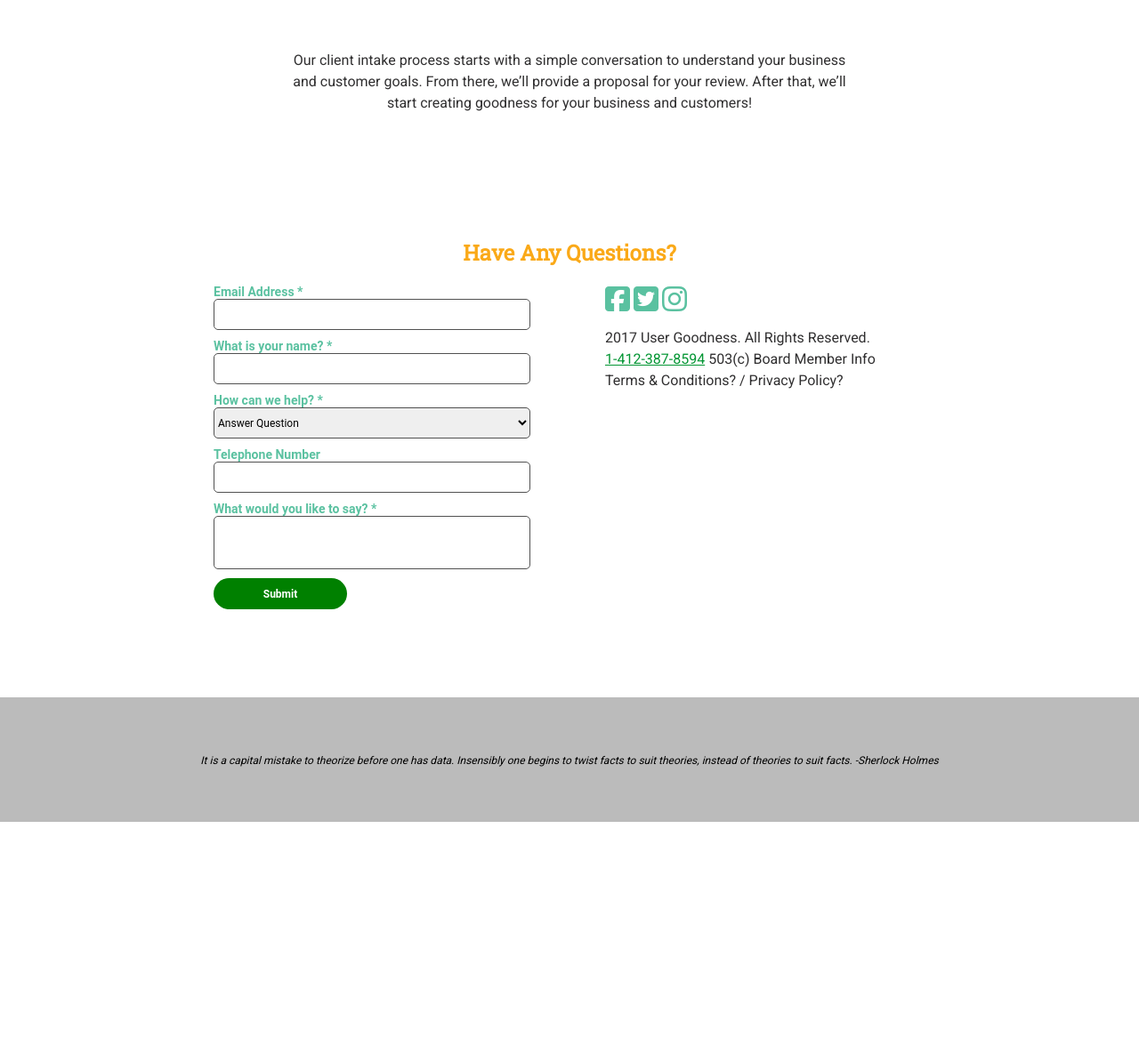
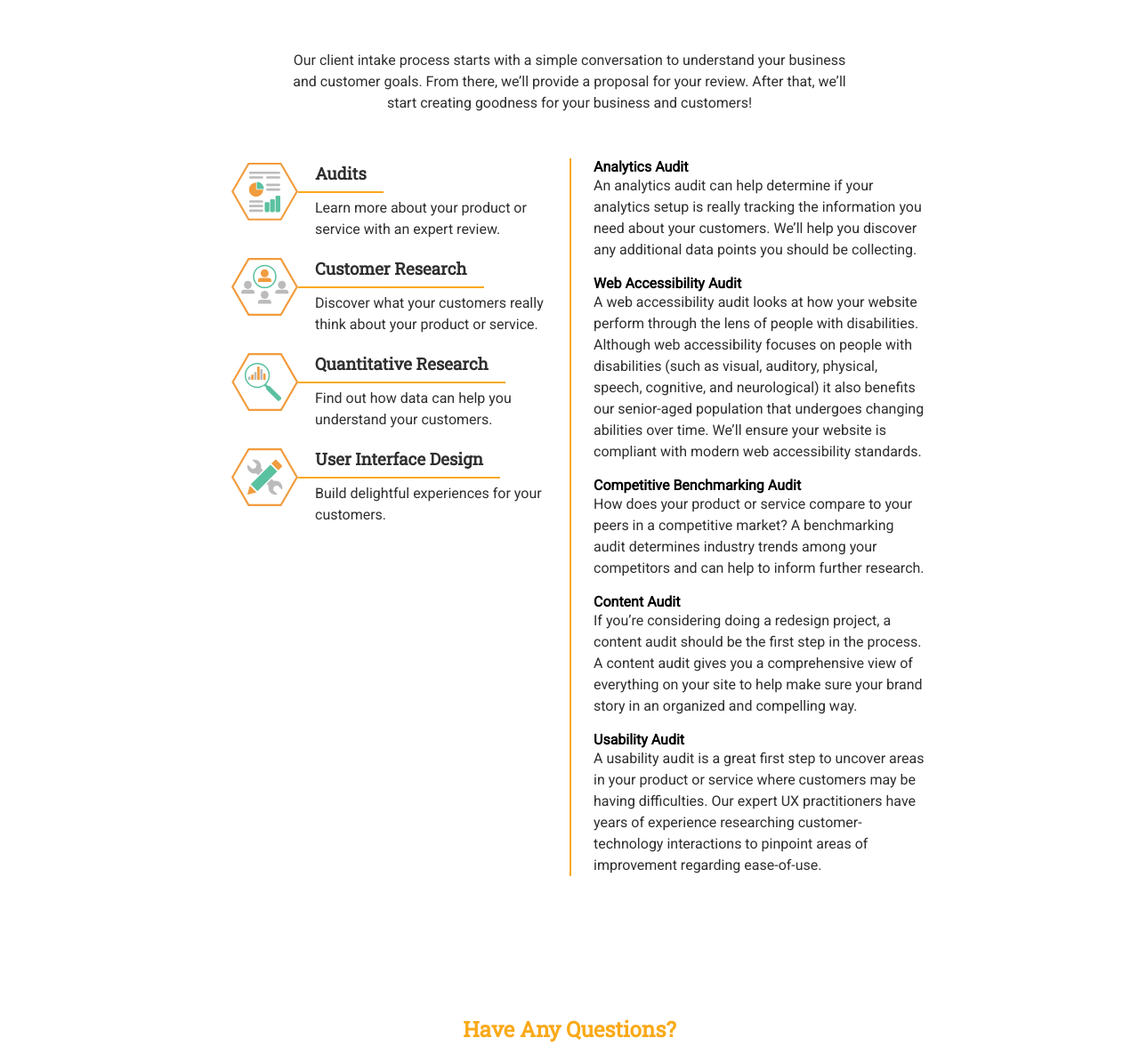
Before and after one commit to timbroadwater/website-beta, a PHP site: page /services in a window 1280 px wide. Shown: the part 203-1397 px from the top of the page at 89% size. Before the commit the page ends 1127 px from the top, so only its background shows below. Run offline with PHP 8.4, Linux system fonts and the light colour scheme; some libraries are stand-ins or nearby versions.

Commit message:
Services
Beginning work on servcies

```diff
--- a/about/index.php
+++ b/about/index.php
@@ -43,7 +43,7 @@
 						<h3>Tim Broadwater</h3>
 					</div>
 					<div class="bio-container-right">
-						<p>A native of North Central West Virginia, Tim has over 20+ years of experience in UX. His UX background spans across eCommerce, non-profits, healthcare, government, etc. As a Full Stack UXer, Tim focuses on content strategy, user interface design, front-end development, UX research, and business strategy. Some of Tim’s other skills include bear power, coffee consumption, data crunching, social media addiction, and tattoos.</p>
+						<p>A native of North Central West Virginia, Tim has over 20+ years of experience in UX. His UX background spans across eCommerce, non-profits, healthcare, government, etc. As a Full Stack UXer, Tim focuses on content strategy, user interface design, front-end development, UX research, and business strategy. Tim has come to think of his professional career as being one that lights fuses, and walks out the door. Some of Tim’s other skills include bear power, coffee consumption, data crunching, and tattoos.</p>
 					</div>
 				</div>
 				<div class="bio-container">
--- a/css/styles.css
+++ b/css/styles.css
@@ -388,6 +388,46 @@ a {
           margin: 0;
           color: #302f30; }
 
+.svcontainer {
+  margin: 50px 0 0 0; }
+  .svcontainer .svc-left {
+    width: 50%;
+    float: left; }
+    .svcontainer .svc-left .svc-ul {
+      list-style-type: none; }
+      .svcontainer .svc-left .svc-ul li {
+        height: auto;
+        overflow: hidden;
+        padding: 0 0 40px 0; }
+        .svcontainer .svc-left .svc-ul li img {
+          width: 75px;
+          height: 75px;
+          display: inline-block;
+          float: left; }
+        .svcontainer .svc-left .svc-ul li h3 {
+          display: inline-block;
+          float: left;
+          border-bottom: #faa918 2px solid;
+          height: 27px;
+          margin: 0;
+          padding: 5px 5%; }
+        .svcontainer .svc-left .svc-ul li p {
+          display: inline-block;
+          float: left;
+          width: 70%;
+          padding: 5px 5%;
+          margin: 0; }
+  .svcontainer .svc-right {
+    width: 50%;
+    float: left; }
+    .svcontainer .svc-right h4 {
+      margin: 0; }
+    .svcontainer .svc-right p {
+      margin-top: 0; }
+    .svcontainer .svc-right .audit-text {
+      border-left: 2px solid #faa918;
+      padding-left: 25px; }
+
 #bio {
   text-align: center;
   background: #f1f1f1; }
--- a/scss/styles.scss
+++ b/scss/styles.scss
@@ -230,6 +230,57 @@ a {
 	}
 }
 
+.svcontainer {
+	margin: 50px 0 0 0;
+	.svc-left {
+		width: 50%;
+		float: left;
+		.svc-ul {
+			list-style-type: none;
+			li {
+			    height: auto;
+    			overflow: hidden;
+			    padding: 0 0 40px 0;
+				img {
+					width: 75px;
+					height: 75px;
+					display: inline-block;
+					float: left;
+				}
+				h3 {
+					display: inline-block;
+					float: left;
+					border-bottom: $orange 2px solid;
+					height:27px;
+					margin: 0;
+					padding: 5px 5%;
+				}
+				p {
+					display: inline-block;
+					float: left;
+				    width: 70%;
+    				padding: 5px 5%;
+    				margin: 0;
+				}
+			}
+		}
+	}
+	.svc-right {
+		width: 50%;
+		float: left;
+		h4 {
+			margin: 0;
+		}
+		p {
+			margin-top: 0;
+		}
+		.audit-text {
+			border-left: 2px solid $orange;
+			padding-left: 25px;
+		}
+	}
+}
+
 #bio {
 	text-align: center;
 	background: #f1f1f1;
--- a/services/index.php
+++ b/services/index.php
@@ -17,6 +17,46 @@
 		<section id="nonprofits">
 			<div class="section-wrapper2">
 				<p class="center">Our client intake process starts with a simple conversation to understand your business and customer goals. From there, we’ll provide a proposal for your review. After that, we’ll start creating goodness for your business and customers!</p>
+				<div class="svcontainer">
+					<div class="svc-left">
+						<ul class="svc-ul">
+							<li class="audit">
+								<img alt="bullet point" src="../img/service-01.svg">
+								<h3>Audits</h3>
+								<p>Learn more about your product or service with an expert review.</p>
+							</li>
+							<li class="audit">
+								<img alt="bullet point" src="../img/service-04.svg">
+								<h3>Customer Research</h3>
+								<p>Discover what your customers really think about your product or service.</p>
+							</li>
+							<li class="audit">
+								<img alt="bullet point" src="../img/service-05.svg">
+								<h3>Quantitative Research</h3>
+								<p>Find out how data can help you understand your customers.</p>
+							</li>
+							<li class="audit">
+								<img alt="bullet point" src="../img/service-06.svg">
+								<h3>User Interface Design</h3>
+								<p>Build delightful experiences for your customers.</p>
+							</li>
+						</ul>
+					</div>
+					<div class="svc-right">
+						<div class="audit-text">
+							<h4>Analytics Audit</h4>
+							<p>An analytics audit can help determine if your analytics setup is really tracking the information you need about your customers. We’ll help you discover any additional data points you should be collecting.</p>
+							<h4>Web Accessibility Audit</h4>
+							<p>A web accessibility audit looks at how your website perform through the lens of people with disabilities. Although web accessibility focuses on people with disabilities (such as visual, auditory, physical, speech, cognitive, and neurological) it also benefits our senior-aged population that undergoes changing abilities over time. We’ll ensure your website is compliant with modern web accessibility standards.</p>
+							<h4>Competitive Benchmarking Audit</h4>
+							<p>How does your product or service compare to your peers in a competitive market? A benchmarking audit determines industry trends among your competitors and can help to inform further research.</p>
+							<h4>Content Audit</h4>
+							<p>If you’re considering doing a redesign project, a content audit should be the first step in the process. A content audit gives you a comprehensive view of everything on your site to help make sure your brand story in an organized and compelling way.</p>
+							<h4>Usability Audit</h4>
+							<p>A usability audit is a great first step to uncover areas in your product or service where customers may be having difficulties. Our expert UX practitioners have years of experience researching customer-technology interactions to pinpoint areas of improvement regarding ease-of-use.</p>
+						</div>
+					</div>
+				</div>
 			</div>
 		</section>
 
```
Also changed, not shown: index.php (+13 -13 lines).
